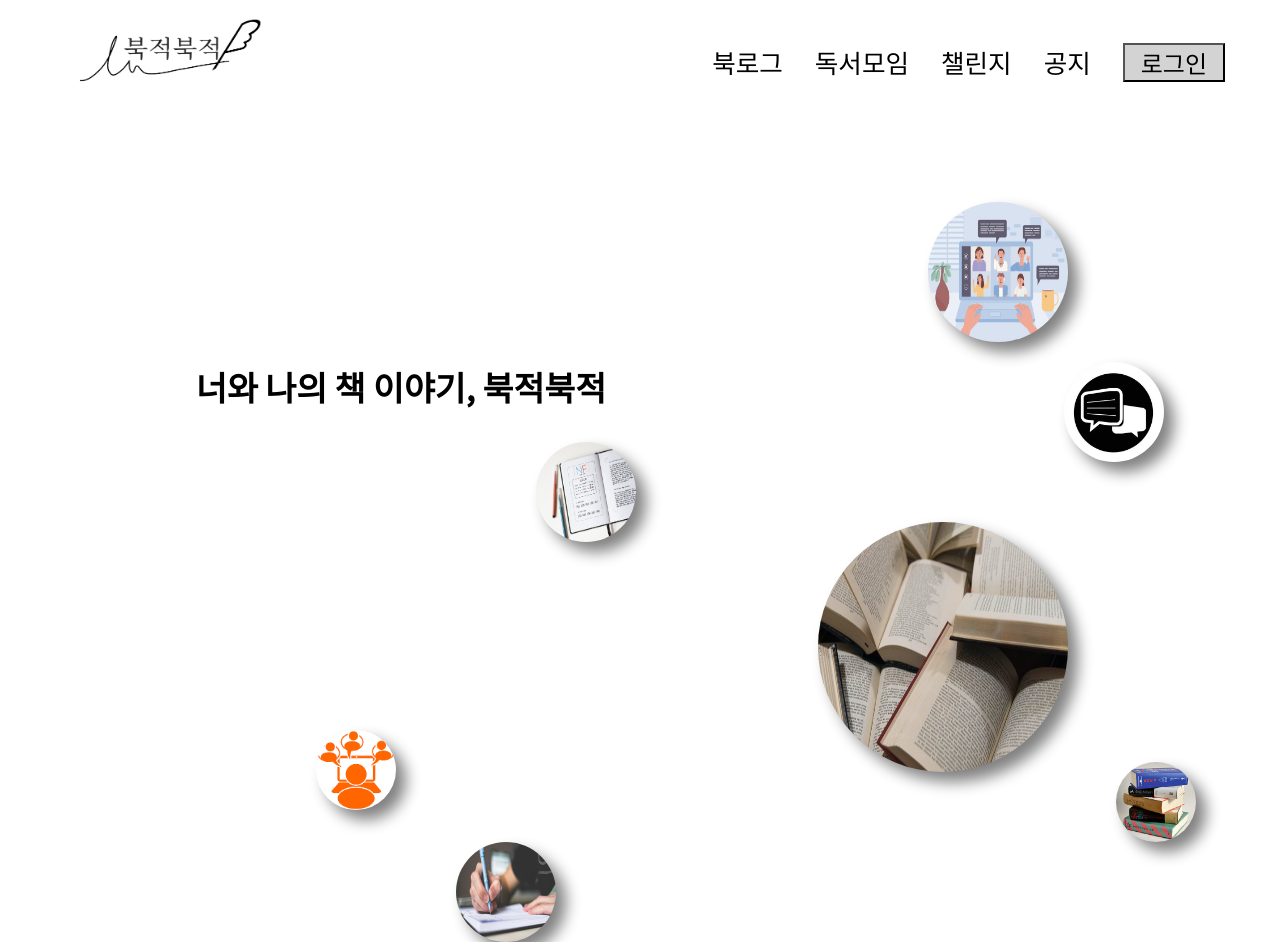
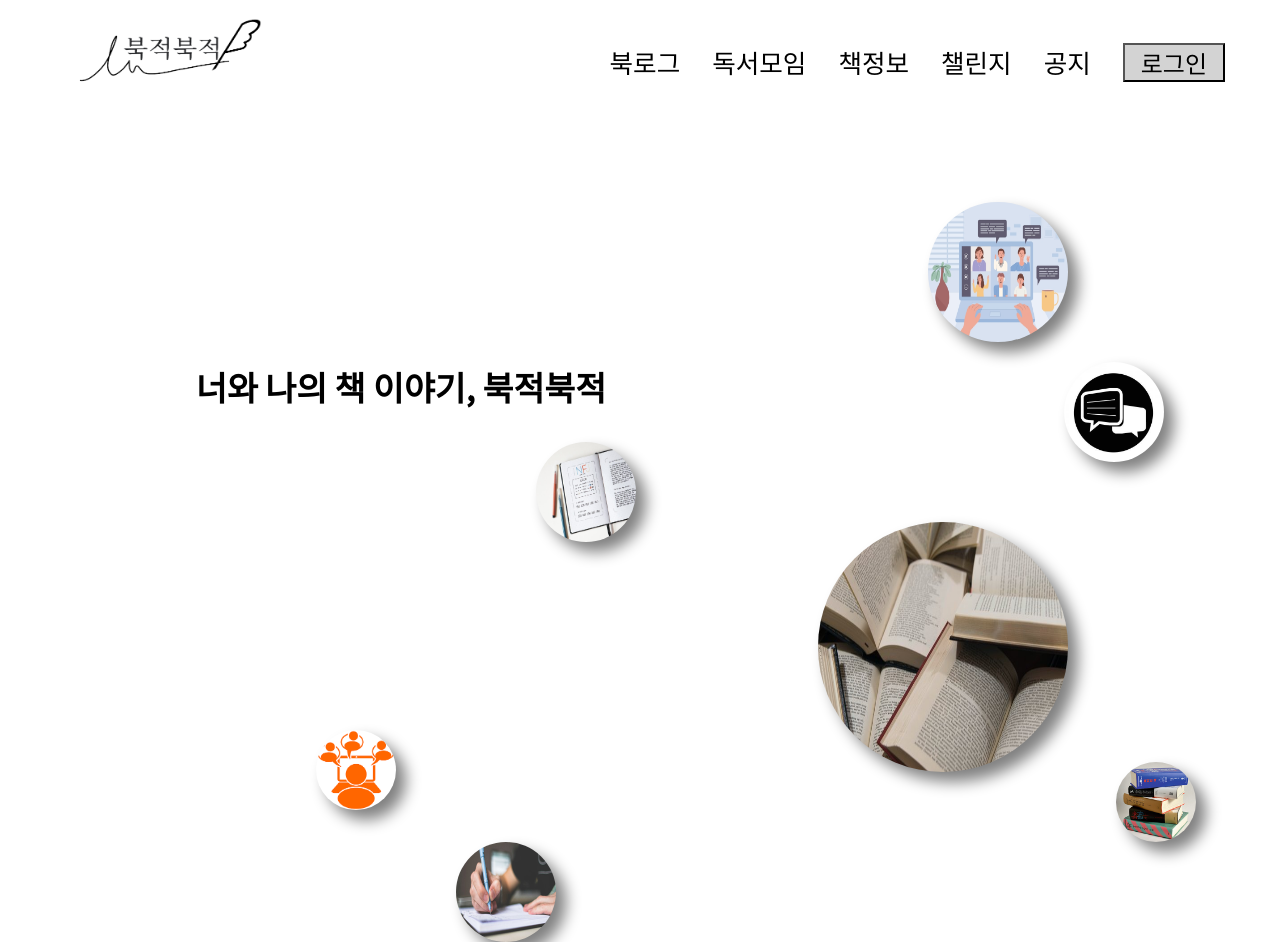
Before and after one commit to ckrb63/no2, a React (Create React App) app: page / in a window 1280 px wide. Built offline with nearby package versions, Linux system fonts and the light colour scheme; the HTML template or start-up script is replaced by a standard one; a web font is replaced by a local one.

Commit message:
책정보

```diff
--- a/src/views/main/header/Navigation.js
+++ b/src/views/main/header/Navigation.js
@@ -37,8 +37,8 @@ const StyledLink = styled(Link)`
   color: black;
 `;
 
-const menus = ["북로그", "독서모임", "챌린지", "공지"];
-const links = ["/booklogs/list/like", "/", "/", "/"];
+const menus = ["북로그", "독서모임", "책정보", "챌린지", "공지"];
+const links = ["/booklogs/list/like","/", "/search", "/", "/"];
 
 function Navigation() {
   return (
```
